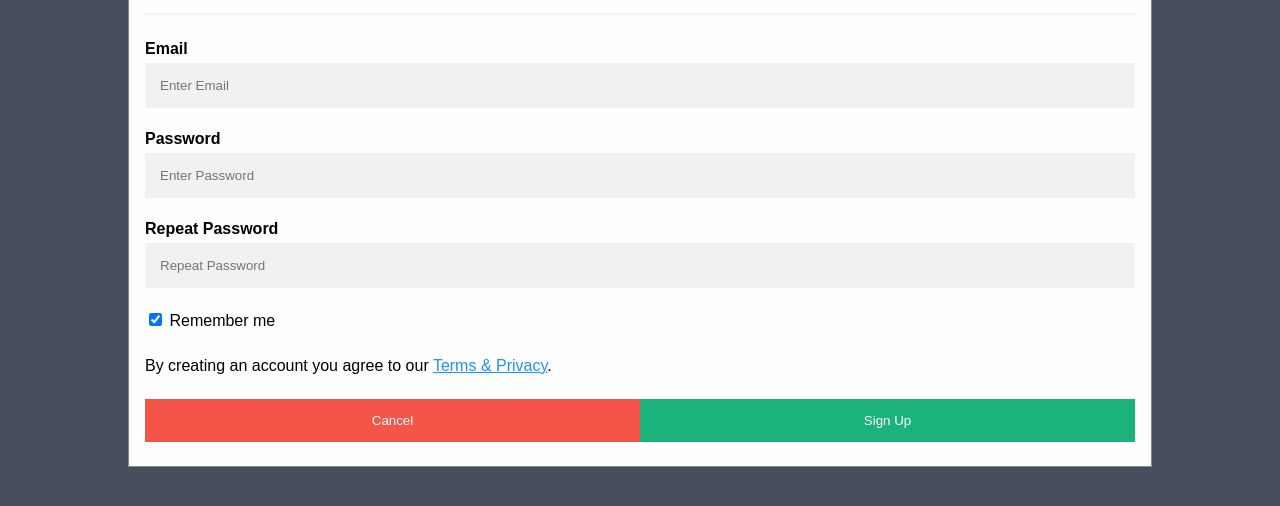
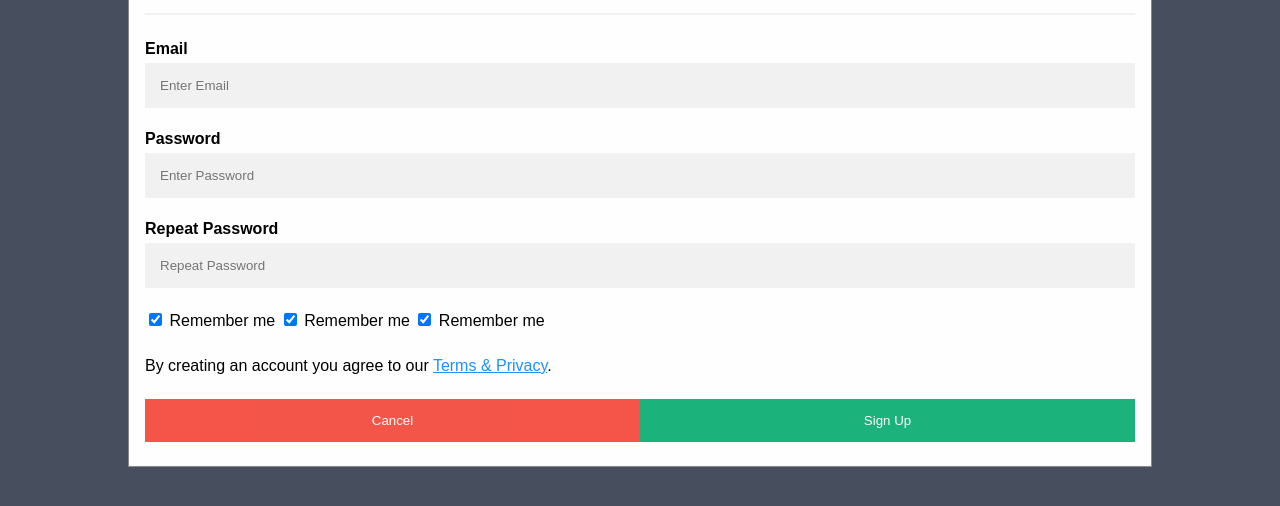
Before and after one commit to SnehaSuresh757/Project2, a plain HTML site: page index.html in a window 1280 px wide. Both pictures are taken after a click on the button "Sign Up". Shown: the part 232-738 px from the top of the page. Drawn offline with Linux system fonts and the light colour scheme.

Commit message:
SignUp form 2nd Commit

```diff
--- a/index.html
+++ b/index.html
@@ -136,6 +136,12 @@ hr {
       <label>
         <input type="checkbox" checked="checked" name="remember" style="margin-bottom:15px"> Remember me
       </label>
+ <label>
+        <input type="checkbox" checked="checked" name="remember" style="margin-bottom:15px"> Remember me
+      </label>
+ <label>
+        <input type="checkbox" checked="checked" name="remember" style="margin-bottom:15px"> Remember me
+      </label>
 
       <p>By creating an account you agree to our <a href="#" style="color:dodgerblue">Terms & Privacy</a>.</p>
 
```
